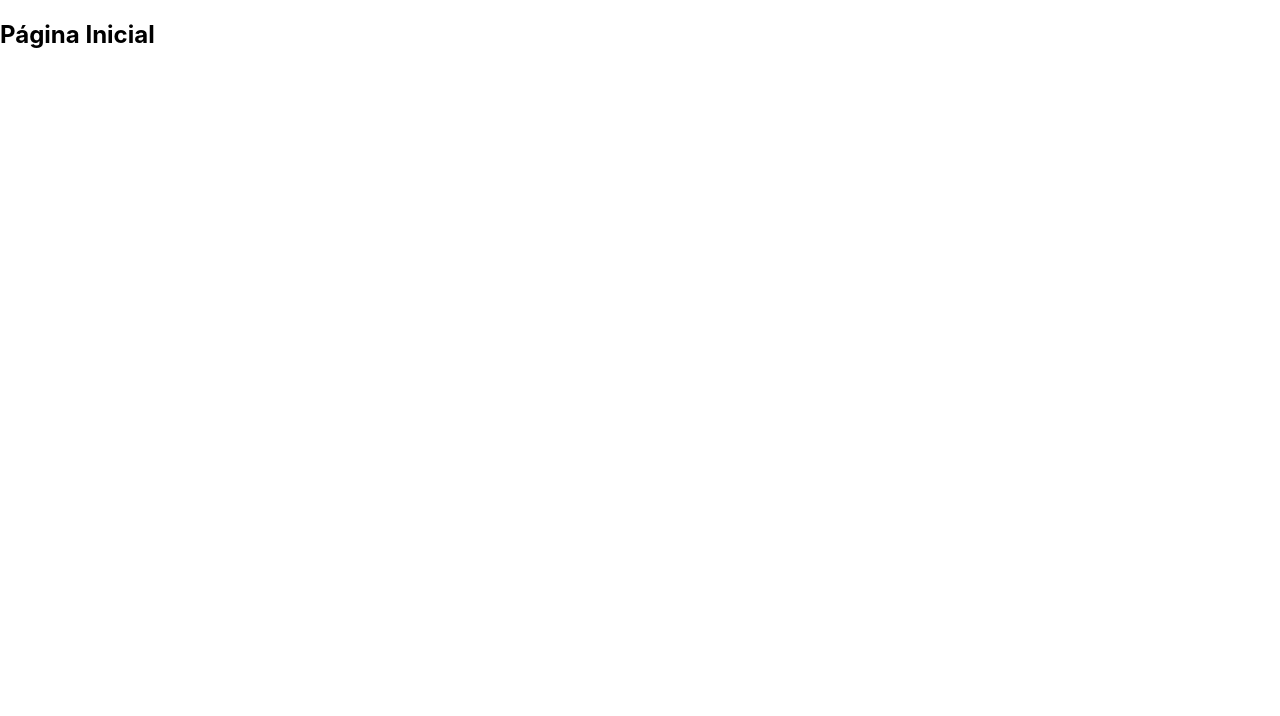
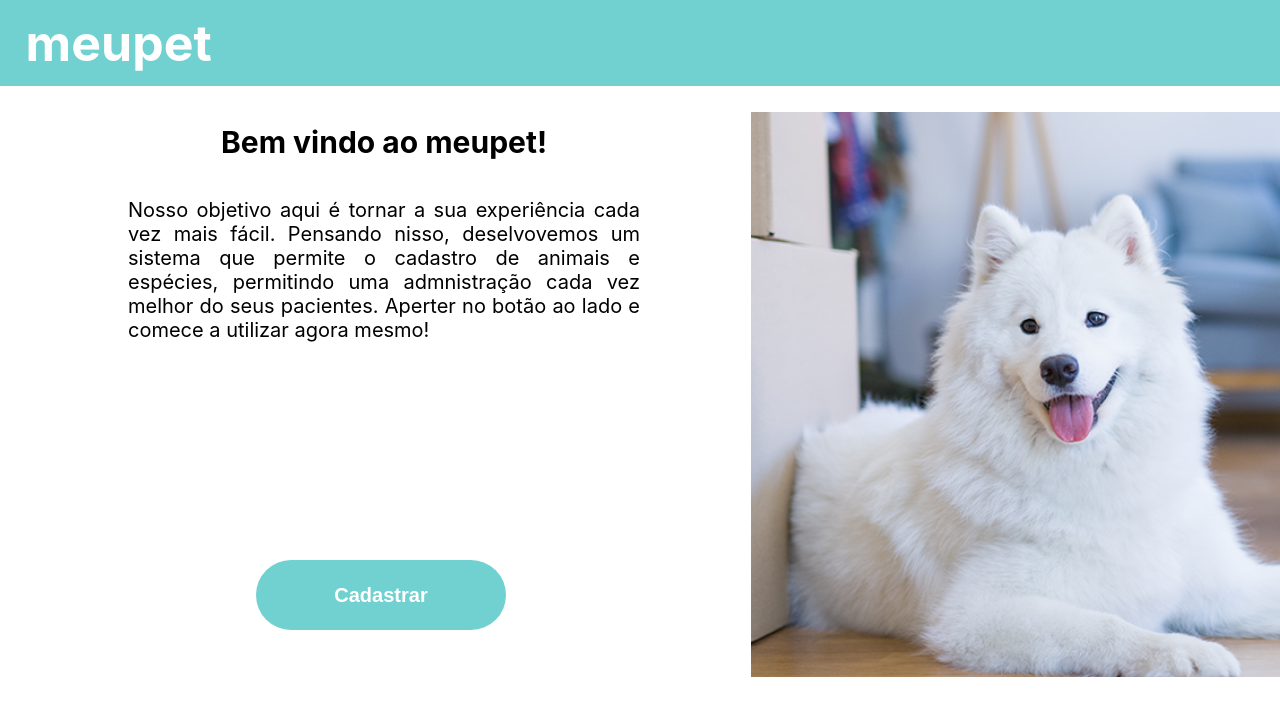
Before and after one commit to thiggasz/Projeto-React-Grupo2, a React (Create React App) app: page / in a window 1280 px wide. Shown: the top 716 px of the page. Built offline with nearby package versions, Linux system fonts and the light colour scheme.

Commit message:
Páginas base

```diff
--- a/src/App.css
+++ b/src/App.css
@@ -1,38 +1,40 @@
-.App {
-  text-align: center;
+.home{
+  position:absolute;
+  right:0%;
+  top:14%
 }
-
-.App-logo {
-  height: 40vmin;
-  pointer-events: none;
+.topo{
+  padding: 1% 2%;
+  background-color: rgb(113, 209, 209);
+  color:white;
+  font-size:50px;
+  font-weight: bold;
 }
-
-@media (prefers-reduced-motion: no-preference) {
-  .App-logo {
-    animation: App-logo-spin infinite 20s linear;
-  }
+.titulo{
+  font-size: 30px;
+  color:black;
+  text-align:center;
+  font-weight: bold;
+  width: 40%;
+  padding:3% 3% 0% 10%;
 }
-
-.App-header {
-  background-color: #282c34;
-  min-height: 100vh;
-  display: flex;
-  flex-direction: column;
-  align-items: center;
-  justify-content: center;
-  font-size: calc(10px + 2vmin);
-  color: white;
+.corpo{
+  font-size: 20px;
+  color:black;
+  text-align: justify;
+  width: 40%;
+  padding:3% 10%;
 }
-
-.App-link {
-  color: #61dafb;
+.botao{
+  width: 250px;
+  height: 70px;
+  font-size:20px;
+  background-color:rgb(113, 209, 209);
+  color:white;
+  border-radius: 40px;
+  border:none;
+  font-weight: bold;
+  position: absolute;
+  left:20%;
+  top:70%;
 }
-
-@keyframes App-logo-spin {
-  from {
-    transform: rotate(0deg);
-  }
-  to {
-    transform: rotate(360deg);
-  }
-}
--- a/src/App.js
+++ b/src/App.js
@@ -1,19 +1,22 @@
 import React from 'react';
-import logo from './logo.svg';
 import './App.css';
 import {BrowserRouter, Route, Routes} from 'react-router-dom';
-import Home from './pages/home'
-import Register from './pages/register';
-import Management from './pages/management';
+import Home from './pages/inicio'
+import Register from './pages/cadastro';
+import Management from './pages/gerenciamento';
+import Cabecalho from './pages/cabecalho';
 
 function App() {
   return (
+    <><Cabecalho></Cabecalho>
     <BrowserRouter>
       <Routes>
-        <Route path="/" element={<Home/>}/>
-        <Route path="cadastro" element={<Register />}/>
-        <Route path="/gerenciamento" element={<Management/>}/>
-      </Routes></BrowserRouter>
+        <Route path="/" element={<Home />} />
+        <Route path="cadastro" element={<Register />} />
+        <Route path="/gerenciamento" element={<Management />} />
+      </Routes>
+    </BrowserRouter></>
+
   );
 }
 
--- /dev/null
+++ b/src/pages/cabecalho.js
@@ -0,0 +1,9 @@
+import React from 'react';
+
+export default function Cabecalho(){
+    return(
+        <React.Fragment>
+            <div className='topo'>meupet</div>
+        </React.Fragment>
+    )
+}
--- a/src/pages/home.js
+++ /dev/null
@@ -1,5 +0,0 @@
-import React from 'react';
-
-export default function Home(){
-    return <h2>Página Inicial</h2>
-}
--- /dev/null
+++ b/src/pages/inicio.js
@@ -0,0 +1,16 @@
+import React from 'react';
+import ImgInicio from './inicio.png'
+
+export default function Home(){
+    return(
+        <React.Fragment>
+            <div className='titulo'>Bem vindo ao meupet!</div>
+            <div className='corpo'>Nosso objetivo aqui é tornar a sua experiência cada vez mais fácil. Pensando nisso, deselvovemos
+                um sistema que permite o cadastro de animais e espécies, permitindo uma admnistração cada vez melhor
+                do seus pacientes. Aperter no botão ao lado e comece a utilizar agora mesmo!
+                <img src={ImgInicio} className='home' height={565}></img>
+            </div>
+            <a href="./management"><button className='botao' type='button'>Cadastrar</button></a>
+        </React.Fragment>
+    )
+}
```
Also changed, not shown: src/logo.svg (deleted), src/pages/cadastro.js (renamed from src/pages/register.js), src/pages/gerenciamento.js (renamed from src/pages/management.js), src/pages/inicio.png (added).
